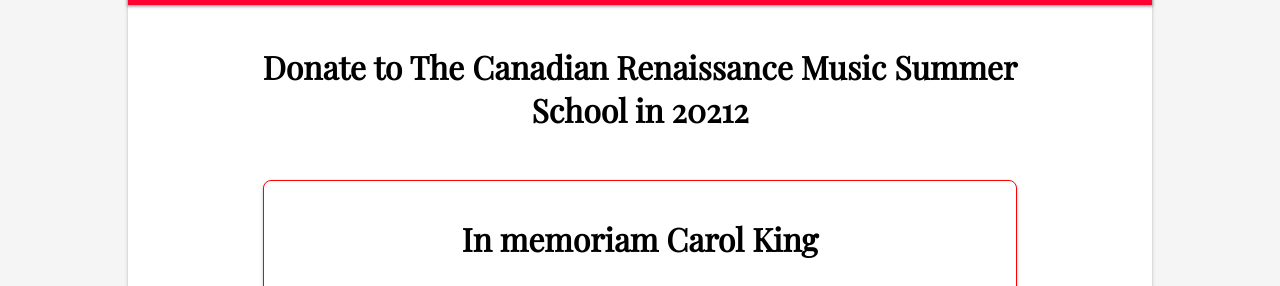
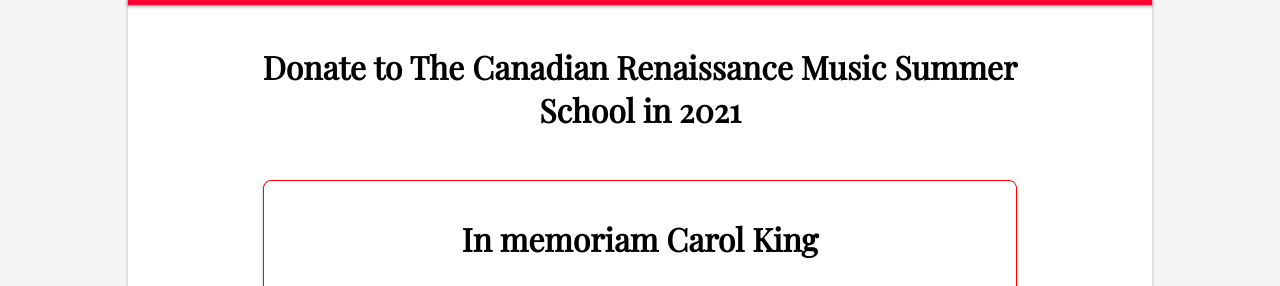
Before and after one commit to gregskidmore/crmss, a Jekyll site: the page built from donate.html, in a window 1280 px wide. Shown: the part 264-550 px from the top of the page. Built offline with Jekyll 4.4.1, drawn with Linux system fonts in a browser that asks for light colours.

Commit message:
more git testing

```diff
--- a/donate.html
+++ b/donate.html
@@ -6,7 +6,7 @@
 ---
 
 <center>
-  <h1>Donate to The Canadian Renaissance Music Summer School in 20212</h1>
+  <h1>Donate to The Canadian Renaissance Music Summer School in 2021</h1>
 </center>
 
 <div id="caroldiv">
```
